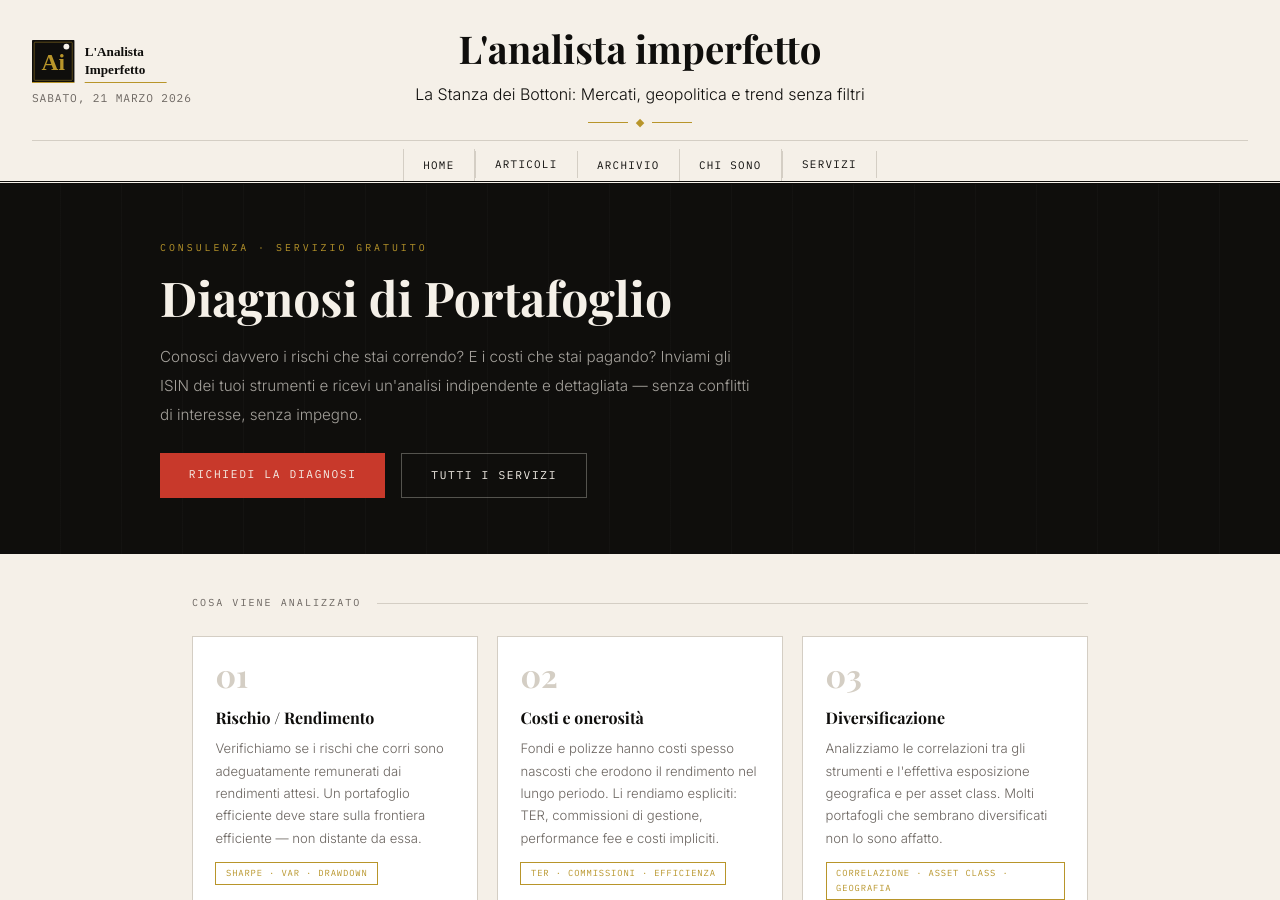
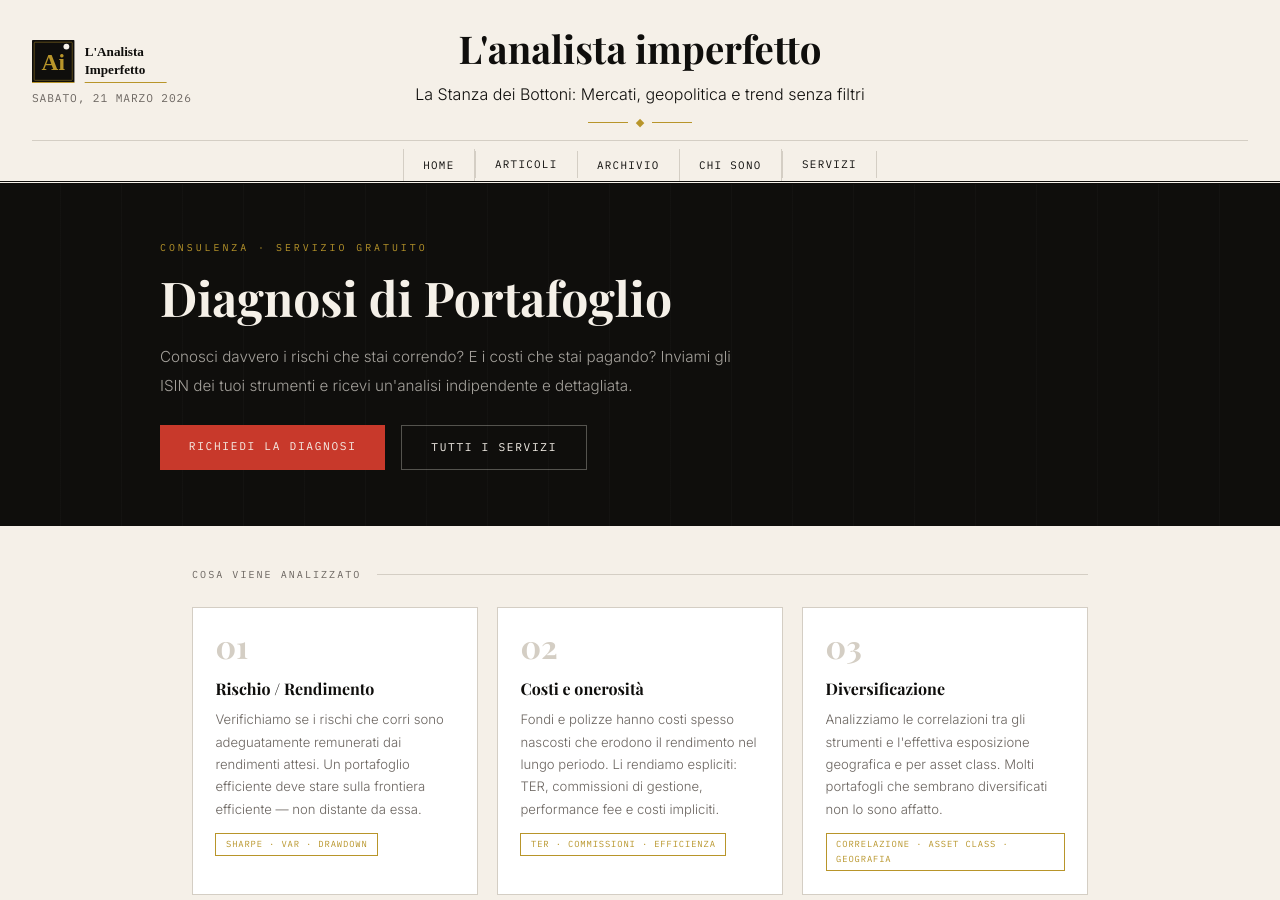
Before and after one commit to martellialessandro/martellialessandro.github.io, a Jekyll site: the page built from diagnosi.html, in a window 1280 px wide and 900 px high. Built offline with Jekyll 4.4.1, drawn with Linux system fonts in a browser that asks for light colours; some web fonts are replaced.

Commit message:
Update diagnosi.html

```diff
--- a/diagnosi.html
+++ b/diagnosi.html
@@ -120,7 +120,7 @@ permalink: /consulenza/diagnosi/
   <div style="max-width:960px; margin:0 auto; position:relative; z-index:1;">
     <div class="kicker">Consulenza · Servizio gratuito</div>
     <h1>Diagnosi di Portafoglio</h1>
-    <p>Conosci davvero i rischi che stai correndo? E i costi che stai pagando? Inviami gli ISIN dei tuoi strumenti e ricevi un'analisi indipendente e dettagliata — senza conflitti di interesse, senza impegno.</p>
+    <p>Conosci davvero i rischi che stai correndo? E i costi che stai pagando? Inviami gli ISIN dei tuoi strumenti e ricevi un'analisi indipendente e dettagliata.</p>
     <div class="btn-row">
       <a href="#richiedi" class="btn-primary-light">Richiedi la diagnosi</a>
       <a href="/consulenza/" class="btn-ghost-light">Tutti i servizi</a>
```
